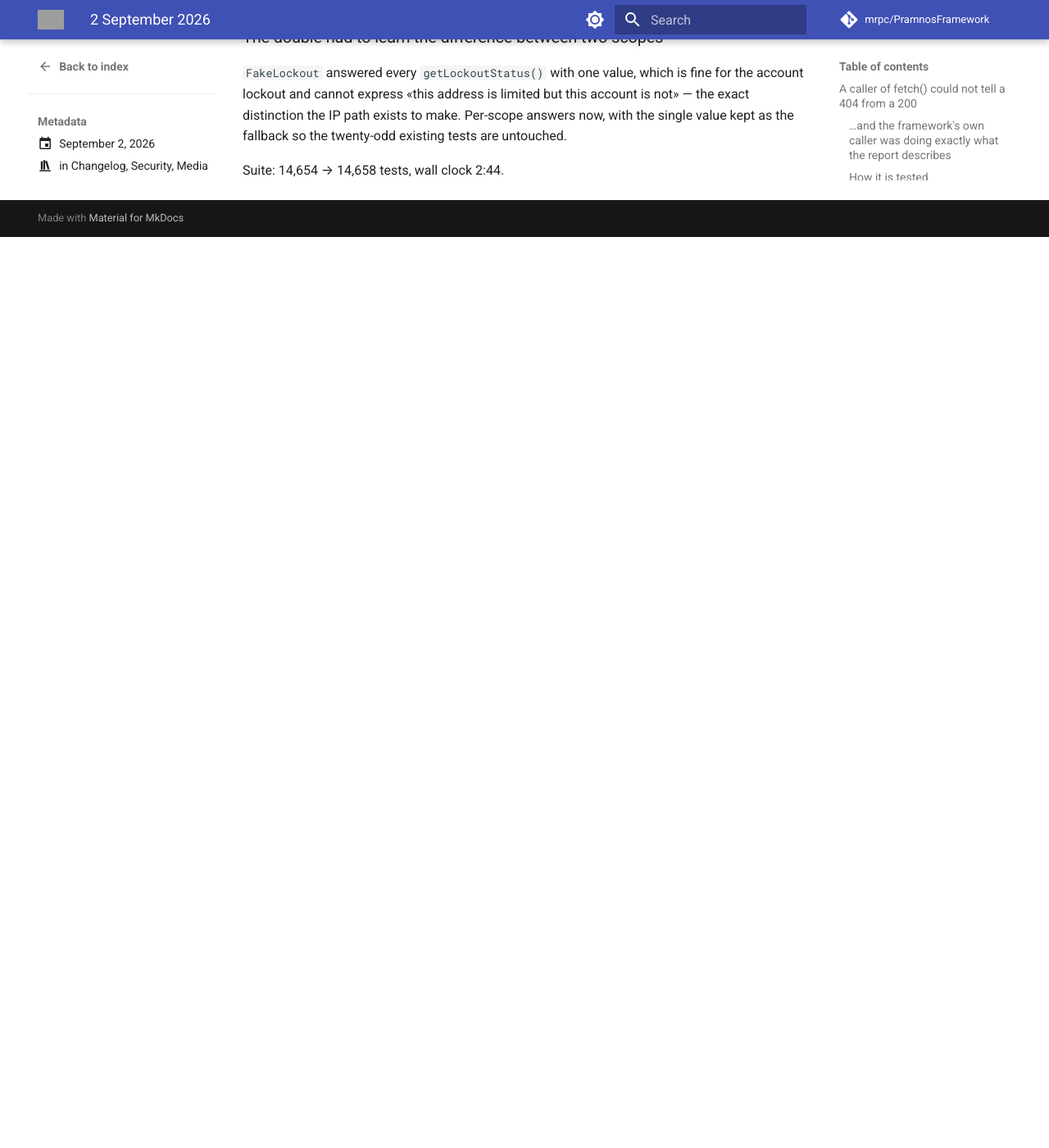
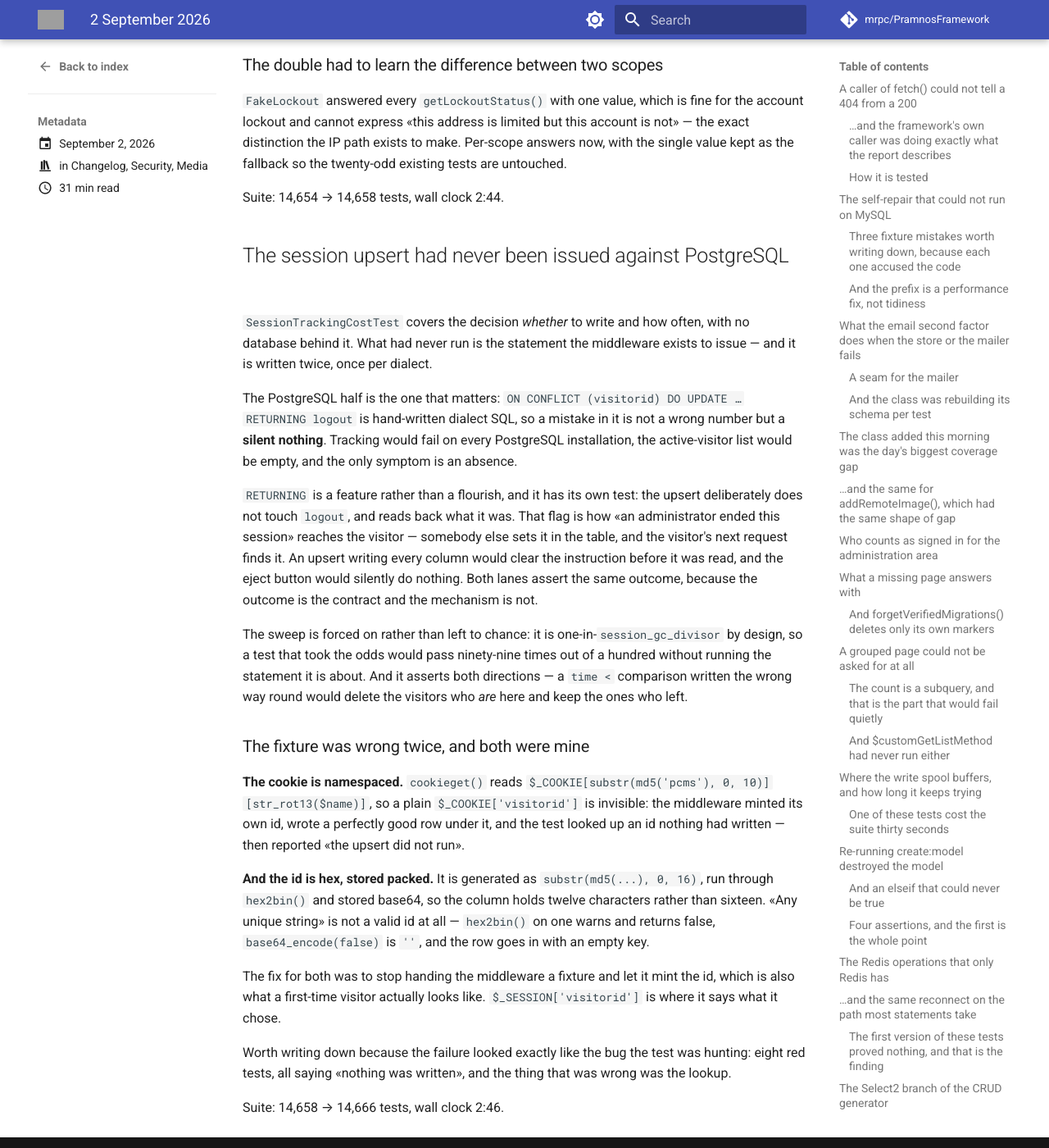
Before and after one commit to mrpc/PramnosFramework, an MkDocs documentation site: the page built from docs/version-history/posts/2026-09-02.md, in a window 1280 px wide and 1400 px high, scrolled down 18692 px. Shown: the whole window at 82% size. Built offline with MkDocs 1.6.1 and Material for MkDocs 9.7.7, drawn with Linux system fonts in a browser that asks for light colours; comment, search, counter and statistics services are not loaded; before the commit the page ends 18981 px from its top, so only the background shows below that; some of the changed text lies outside the part shown; grey boxes are pictures that could not be loaded.

Commit message:
test(http): the session upsert had never been issued against PostgreSQL
`SessionTrackingCostTest` covers whether to write and how often, with no
database behind it. What had never run is the statement the middleware exists to
issue — written twice, once per dialect.

The PostgreSQL half is the one that matters: `ON CONFLICT (visitorid) DO UPDATE …
RETURNING logout` is hand-written dialect SQL, so a mistake in it is not a wrong
number but a silent nothing — tracking fails on every PostgreSQL installation,
the active-visitor list is empty, and the only symptom is an absence.

`RETURNING` gets its own test: the upsert deliberately does not touch `logout`
and reads back what it was, which is how «an administrator ended this session»
reaches the visitor. An upsert writing every column would clear the instruction
before it was read, and the eject button would silently do nothing.

The sweep is forced rather than left to chance — it is one-in-N by design, so a
test taking the odds would pass ninety-nine times in a hundred without running
the statement it is about — and it asserts both directions, since a `time <`
comparison the wrong way round would delete the visitors who are here.

**The fixture was wrong twice, and both were mine.** The cookie is namespaced —
`cookieget()` reads `$_COOKIE[substr(md5('pcms'),0,10)][str_rot13($name)]` — so a
plain `$_COOKIE['visitorid']` is invisible: the middleware minted its own id,
wrote a good row under it, and the test looked up an id nothing had written. And
the id is hex stored packed (`hex2bin()` then base64, twelve characters not
sixteen), so «any unique string» is not a valid id at all.

The fix for both was to stop handing it a fixture and let it mint the id, which
is what a first-time visitor looks like. Worth recording because the failure
looked exactly like the bug the test was hunting: eight red tests all saying
«nothing was written», and what was wrong was the lookup.

````diff
--- a/docs/Pramnos_Framework_Guide.md
+++ b/docs/Pramnos_Framework_Guide.md
@@ -719,6 +719,33 @@ Accepts the spellings a config file actually contains: `false`, `0`, `'0'`,
 `'false'`, `'no'`, `'off'` and `''` all decline. `true`, `1`, `'yes'`, `'on'` leave
 it on, as does omitting the key.
 
+### What the row is, and the two things that keep it cheap
+
+One row per **visitor**, keyed on `visitorid` — not one per request. The table is a live-visitor list
+rather than a record, so it is written by an upsert and swept rather than accumulated.
+
+The upsert is hand-written per dialect: `ON DUPLICATE KEY UPDATE` on MySQL and
+`ON CONFLICT (visitorid) DO UPDATE … RETURNING logout` on PostgreSQL. The `RETURNING` is a feature, not
+a flourish — **the upsert deliberately does not touch `logout`**, and reads back what it was. That flag
+is how «an administrator ended this session» reaches the visitor: somebody else sets it in the table,
+and the visitor's next request finds it and is signed out. An upsert that wrote every column, `logout`
+included, would clear the instruction before it was ever read, and the eject button would silently do
+nothing.
+
+Two settings keep the cost down, and both trade promptness for writes:
+
+- **`session_write_interval`** (60s) — nothing is written twice in the same minute unless the visitor
+  *navigated* somewhere new. A page that loads and then calls its own API would otherwise write the row
+  twice a second apart, and a page making ten XHR calls ten times. Only a navigation records a URL: an
+  XHR is the page talking to the server, and because it runs after the page that made it, recording its
+  URL would leave the row permanently showing `/users/data` for somebody looking at `/users`.
+- **`session_gc_divisor`** (100) — one request in N sweeps rows older than five minutes, rather than
+  every request issuing the `DELETE`. Rows are allowed to be five minutes stale, so how promptly they
+  go does not matter to anything that reads them.
+
+The cost of both is that a visitor drops off the list up to a minute late, and a forced logout takes up
+to a minute to be noticed. Neither is a promise anything makes.
+
 The two inference rules still work and are still checked, after this one: naming the
 middleware in `middleware`, or registering the deprecated `Addon\System\Session`.
 An explicit answer is never overruled by a guess about one.
--- a/docs/version-history/posts/2026-09-02.md
+++ b/docs/version-history/posts/2026-09-02.md
@@ -26,6 +26,7 @@ categories:
 - What each DevPanel card shows when the thing behind it is missing
 - A security-notification class at 6% covered
 - The per-address rate limit had never run
+- The session upsert had never been issued against PostgreSQL
 <!-- more -->
 
 ## A caller of `fetch()` could not tell a 404 from a 200
@@ -728,3 +729,46 @@ exists to make. Per-scope answers now, with the single value kept as the fallbac
 existing tests are untouched.
 
 Suite: 14,654 → 14,658 tests, wall clock 2:44.
+
+## The session upsert had never been issued against PostgreSQL
+
+`SessionTrackingCostTest` covers the decision *whether* to write and how often, with no database behind
+it. What had never run is the statement the middleware exists to issue — and it is written twice, once
+per dialect.
+
+The PostgreSQL half is the one that matters: `ON CONFLICT (visitorid) DO UPDATE … RETURNING logout` is
+hand-written dialect SQL, so a mistake in it is not a wrong number but a **silent nothing**. Tracking
+would fail on every PostgreSQL installation, the active-visitor list would be empty, and the only
+symptom is an absence.
+
+`RETURNING` is a feature rather than a flourish, and it has its own test: the upsert deliberately does
+not touch `logout`, and reads back what it was. That flag is how «an administrator ended this session»
+reaches the visitor — somebody else sets it in the table, and the visitor's next request finds it. An
+upsert writing every column would clear the instruction before it was read, and the eject button would
+silently do nothing. Both lanes assert the same outcome, because the outcome is the contract and the
+mechanism is not.
+
+The sweep is forced on rather than left to chance: it is one-in-`session_gc_divisor` by design, so a
+test that took the odds would pass ninety-nine times out of a hundred without running the statement it
+is about. And it asserts both directions — a `time <` comparison written the wrong way round would
+delete the visitors who *are* here and keep the ones who left.
+
+### The fixture was wrong twice, and both were mine
+
+**The cookie is namespaced.** `cookieget()` reads
+`$_COOKIE[substr(md5('pcms'), 0, 10)][str_rot13($name)]`, so a plain `$_COOKIE['visitorid']` is
+invisible: the middleware minted its own id, wrote a perfectly good row under it, and the test looked
+up an id nothing had written — then reported «the upsert did not run».
+
+**And the id is hex, stored packed.** It is generated as `substr(md5(...), 0, 16)`, run through
+`hex2bin()` and stored base64, so the column holds twelve characters rather than sixteen. «Any unique
+string» is not a valid id at all — `hex2bin()` on one warns and returns false, `base64_encode(false)` is
+`''`, and the row goes in with an empty key.
+
+The fix for both was to stop handing the middleware a fixture and let it mint the id, which is also what
+a first-time visitor actually looks like. `$_SESSION['visitorid']` is where it says what it chose.
+
+Worth writing down because the failure looked exactly like the bug the test was hunting: eight red
+tests, all saying «nothing was written», and the thing that was wrong was the lookup.
+
+Suite: 14,658 → 14,666 tests, wall clock 2:46.
````
Also changed, not shown: other parts of docs/version-history/posts/2026-09-02.md (+1 -1 lines), 2 other files.
